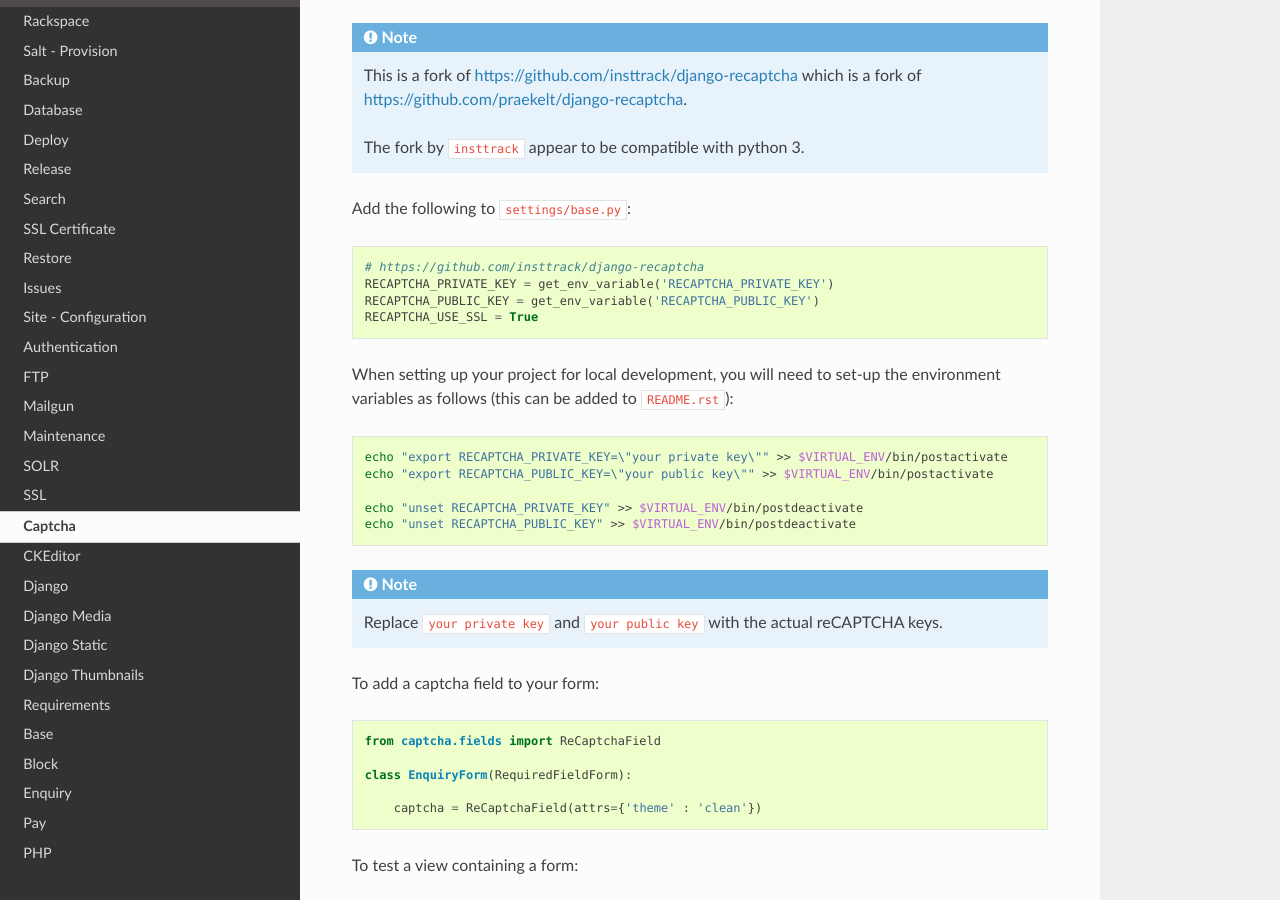
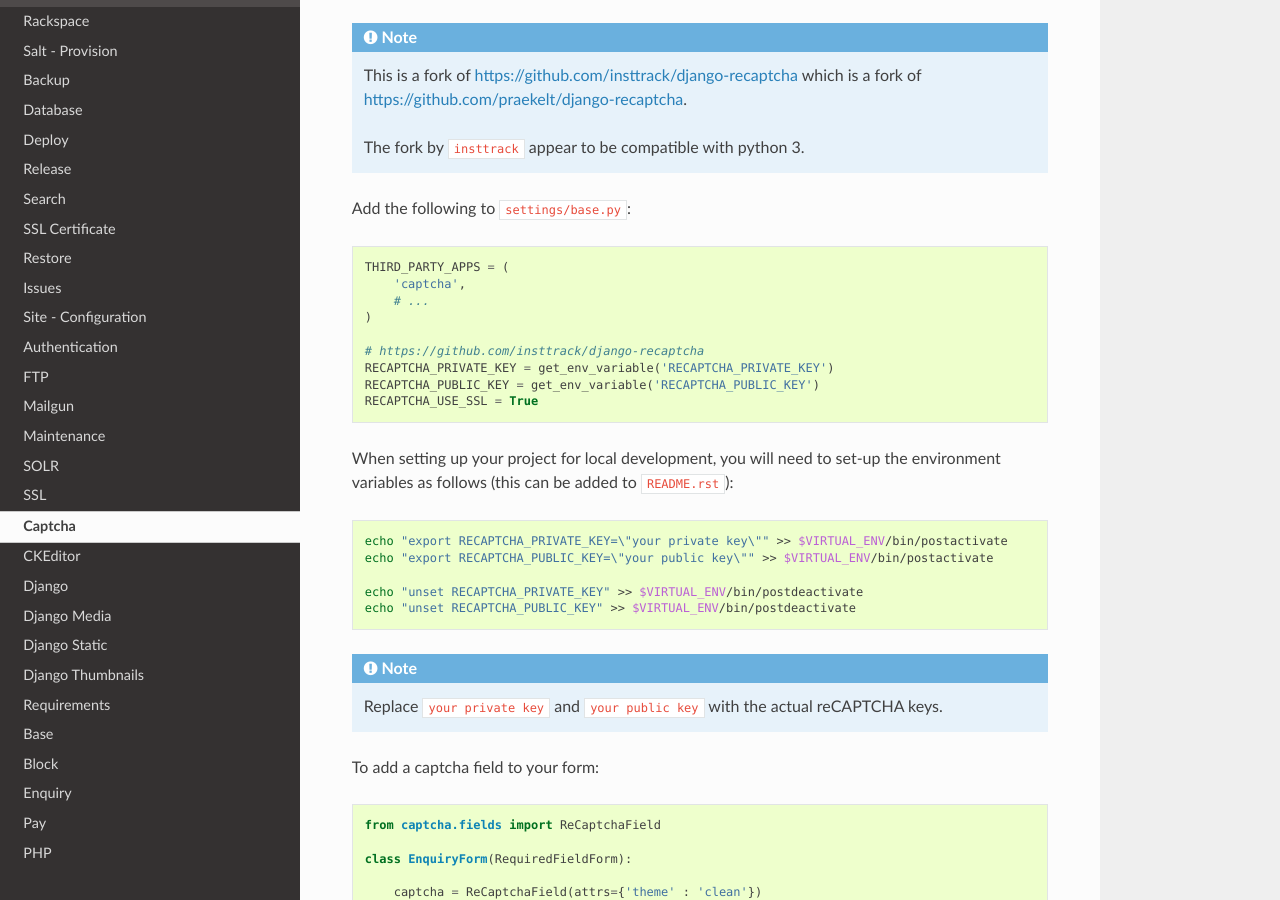
Before and after one commit to pkimber/old-docs-migrated-to-gitlab, a Sphinx documentation site: the page built from source/dev-captcha.rst, in a window 1280 px wide and 900 px high, scrolled down 546 px. Built offline with Sphinx 7.4.7 and the Read the Docs theme 2.0.0, drawn with Linux system fonts in a browser that asks for light colours.

Commit message:
captcha and enquiry

```diff
--- a/source/app-enquiry.rst
+++ b/source/app-enquiry.rst
@@ -3,6 +3,11 @@ Enquiry
 
 https://github.com/pkimber/enquiry
 
+Development
+===========
+
+:doc:`dev-captcha`
+
 Set-up
 ======
 
--- a/source/dev-captcha.rst
+++ b/source/dev-captcha.rst
@@ -31,7 +31,13 @@ Add the following to ``requirements/base.txt``::
 
   The fork by ``insttrack`` appear to be compatible with python 3.
 
+
 Add the following to ``settings/base.py``::
+
+  THIRD_PARTY_APPS = (
+      'captcha',
+      # ...
+  )
 
   # https://github.com/insttrack/django-recaptcha
   RECAPTCHA_PRIVATE_KEY = get_env_variable('RECAPTCHA_PRIVATE_KEY')
```
